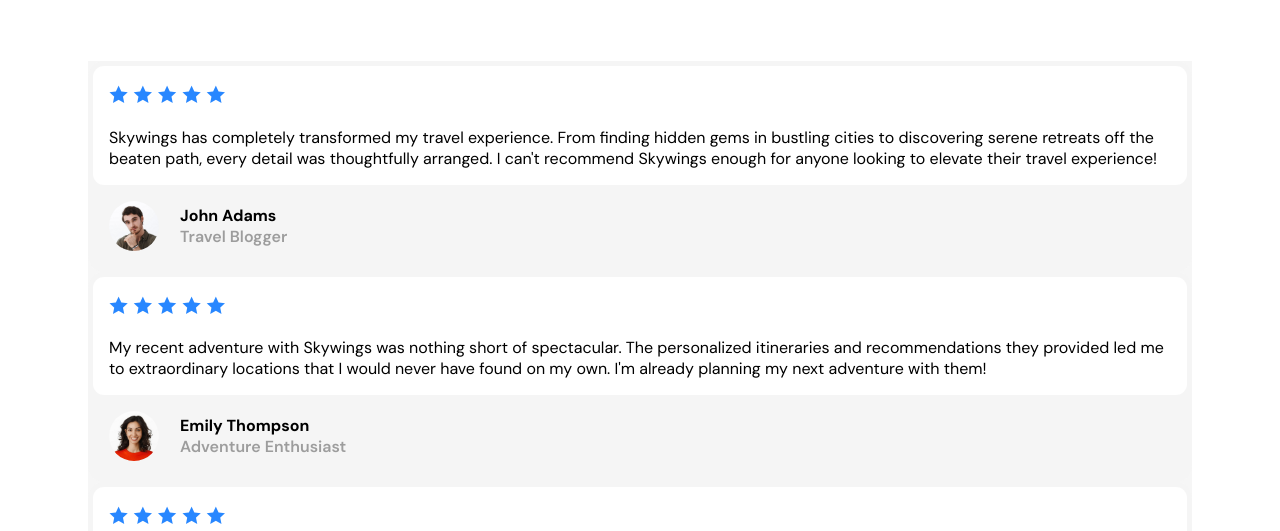
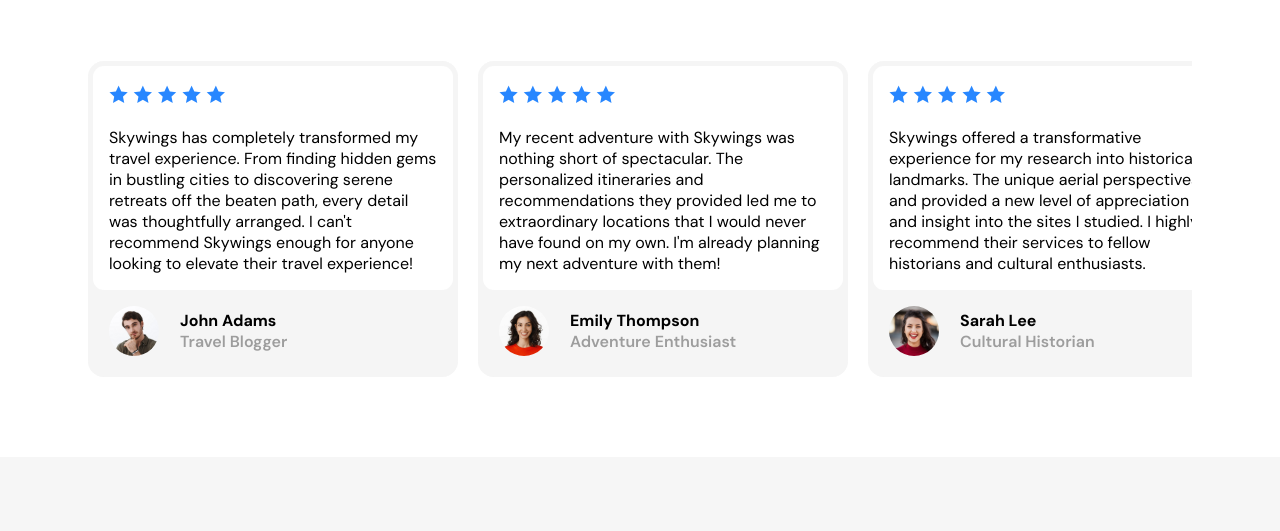
Before and after one commit to mohad6/HighTower, a plain HTML site: page index.html in a window 1280 px wide. Shown: the part 4101-4632 px from the top of the page. Drawn offline with nearby package versions, Linux system fonts and the light colour scheme.

Commit message:
project done

```diff
--- a/index.html
+++ b/index.html
@@ -19,11 +19,11 @@
       crossorigin="anonymous"
       referrerpolicy="no-referrer"
     />
-    <link
-  rel="stylesheet"
-  href="https://cdn.jsdelivr.net/npm/swiper@11/swiper-bundle.min.css"
-/>
-<link rel="stylesheet" href="swiper-bundle.min.css"/>
+
+   <link
+      rel="stylesheet"
+      href="https://cdn.jsdelivr.net/npm/swiper@11/swiper-bundle.min.css"
+    />
   </head>
 
   <body>
@@ -306,10 +306,10 @@
           eyes of our valued clients.
         </p>
 
-        <div class="slides-main">
-          <div class="slides-content">
+        <div class="swiper">
+          <div class="swiper-wrapper">
             <!-- Slide1 -->
-            <div class="slide">
+            <div class="swiper-slide">
               <div class="testimonial-card">
                 <div class="testimonial-content">
                   <div class="testimonial-ratings">
@@ -348,7 +348,7 @@
               </div>
             </div>
 
-            <div class="slide">
+            <div class="swiper-slide">
               <div class="testimonial-card">
                 <div class="testimonial-content">
                   <div class="testimonial-ratings">
@@ -386,7 +386,7 @@
               </div>
             </div>
 
-            <div class="slide">
+            <div class="swiper-slide">
               <div class="testimonial-card">
                 <div class="testimonial-content">
                   <div class="testimonial-ratings">
@@ -424,7 +424,7 @@
               </div>
             </div>
 
-            <div class="slide">
+            <div class="swiper-slide">
               <div class="testimonial-card">
                 <div class="testimonial-content">
                   <div class="testimonial-ratings">
@@ -549,7 +549,8 @@
         </div>
     </footer>
     <script src="https://unpkg.com/scrollreveal"></script>
-    <script src="https://cdn.jsdelivr.net/npm/swiper@11/swiper-bundle.min.js"></script>
+       <script src="https://cdn.jsdelivr.net/npm/swiper@11/swiper-bundle.min.js"></script>
+
     <script src="script.js"></script>
   </body>
 </html>
--- a/script.js
+++ b/script.js
@@ -112,8 +112,19 @@ ScrollReveal().reveal(".package-btn", {
 /**
  * description: This code initializes a Swiper instance for a responsive image slider.
  */
-const swiper = new Swiper(".slides.main", {
-  slidesPerView: 3,
+const swiper = new Swiper('.swiper', {
+  loop: true,
+  grabCursor: true,
   spaceBetween: 20,
-  loop: true,
+  breakpoints:{
+    0: {
+      slidesPerView: 1,
+    },
+    450: {
+      slidesPerView: 2,
+    },
+    900: {
+      slidesPerView: 3,
+    }
+  }
 });
--- a/styles.css
+++ b/styles.css
@@ -483,14 +483,16 @@ li {
   text-align: center;
 }
 
-.slides-main{
+.swiper{
   margin-top: 4em;
   width: 100%;
+  gap: 1em;
 }
-
-.slide {
+.swiper-slide {
   min-width: 370px;
   background: var(--semi-white-color);
+  gap: 1em;
+  border-radius: 1em;
 }
 .testimonial-card {
   padding: 5px;
```
